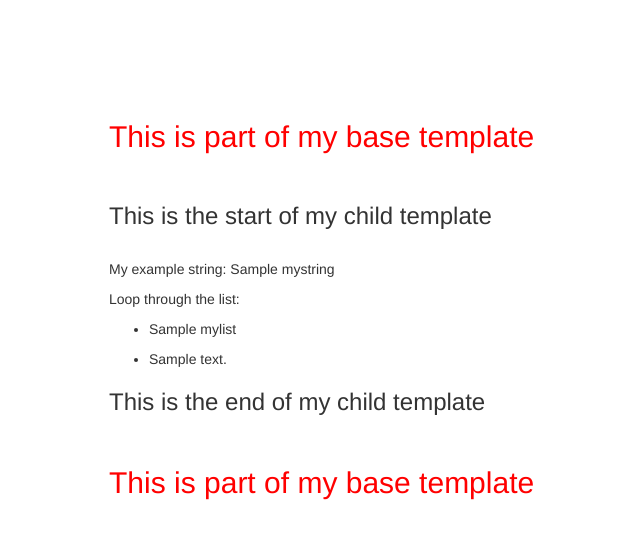
After one commit to olivmaurel/jinja_httpstream, a Python web app: template myapp/templates/jinja2/content.html in a window 1280 px wide. The commit adds this page. Shown: the top 539 px of the page, without its empty margins (296-936 px from the left). Run offline with Jinja, Linux system fonts and the light colour scheme; the template is opened without the code that fills it: most values are stand-ins (such as "Sample title", 1, 10 or a date in 2020); some libraries are stand-ins or nearby versions.

Commit message:
templates and views

```diff
--- /dev/null
+++ b/myapp/templates/jinja2/content.html
@@ -0,0 +1,19 @@
+{% extends "jinja2/layout.html" %}
+{% block content %}
+  <h3> This is the start of my child template</h3>
+  <br>
+  <p>My example string: {{mystring}}</p>
+
+  <p>Loop through the list:</p>
+  <ul>
+    {% for n in mylist %}
+    <li>{{n}}</li>
+    {% endfor %}
+  </ul>
+  <ul>
+    {% for element in mycontext %}
+    <li>{{mycontext}}</li>
+    {% endfor %}
+  </ul>
+  <h3> This is the end of my child template</h3>
+{% endblock %}
--- a/myapp/templates/jinja2/layout.html
+++ b/myapp/templates/jinja2/layout.html
@@ -1,10 +1,26 @@
 <!DOCTYPE html>
-<html lang="en">
-<head>
-  <meta charset="UTF-8">
-  <title>Title</title>
-</head>
-<body>
-
-</body>
+<html>
+  <head>
+    <title>Jinja Template Example</title>
+    <meta name="viewport" content="width=device-width, initial-scale=1.0">
+    <link href="http://netdna.bootstrapcdn.com/bootstrap/3.0.0/css/bootstrap.min.css" rel="stylesheet" media="screen">
+    <style type="text/css">
+      .container {
+        max-width: 500px;
+        padding-top: 100px;
+      }
+      h2 {color: red;}
+    </style>
+  </head>
+  <body>
+    <div class="container">
+      <h2>This is part of my base template</h2>
+      <br>
+      {% block content %}{% endblock %}
+      <br>
+      <h2>This is part of my base template</h2>
+    </div>
+    <script src="http://code.jquery.com/jquery-1.10.2.min.js"></script>
+    <script src="http://netdna.bootstrapcdn.com/bootstrap/3.0.0/js/bootstrap.min.js"></script>
+  </body>
 </html>
--- a/myapp/urls.py
+++ b/myapp/urls.py
@@ -3,5 +3,6 @@ from django.conf.urls import url
 from myapp import views
 
 urlpatterns = [
-    url(r'^$', views.index, name='index'),
+    url(r'^simple_httpresponse$', views.simple_httpresponse, name='simple_httpresponse'),
+    url(r'^mystreamed_content$', views.mystreamed_content, name='mystreamed_content$'),
 ]
```
Also changed, not shown: myapp/views.py (+46 -1 lines).
